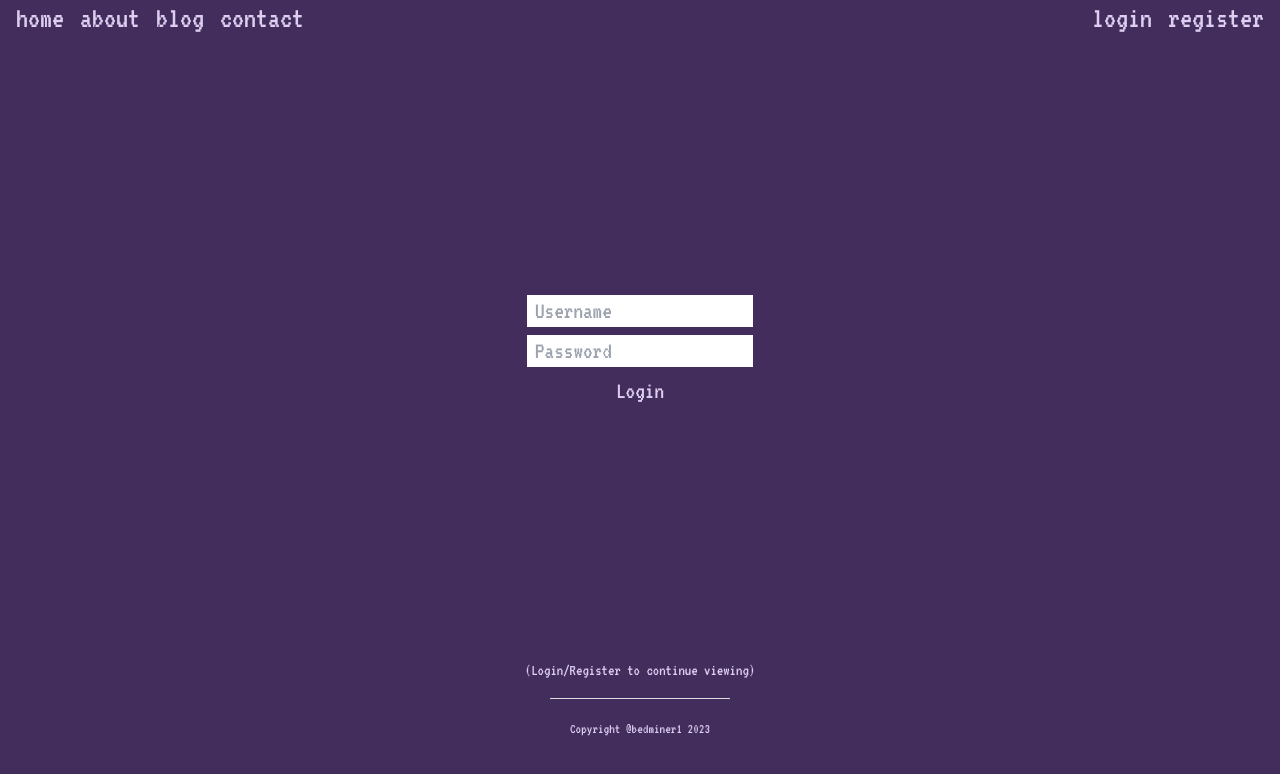
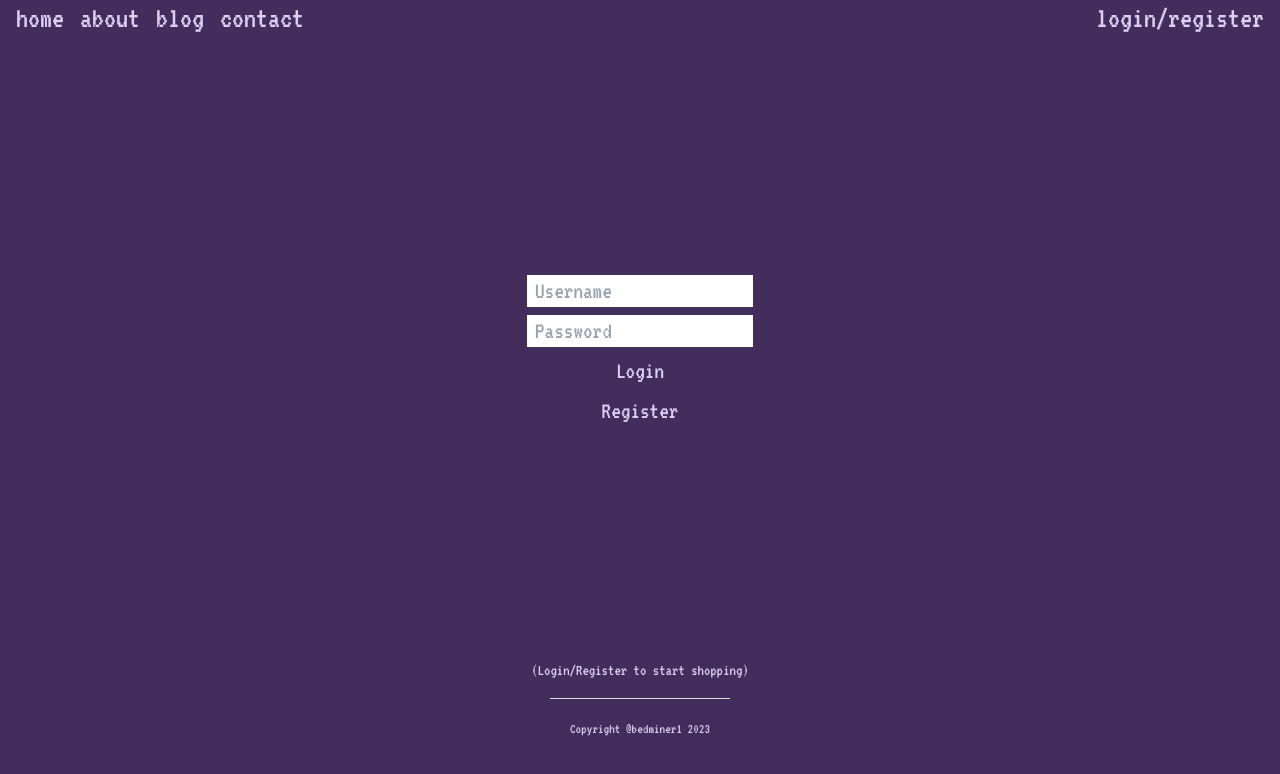
Before and after one commit to bedminer1/SVK_HOSTING_PT, a SvelteKit app in the folder my_app/: page /login in a window 1280 px wide. Shown: the top 774 px of the page. Built offline with nearby package versions, Linux system fonts and the light colour scheme.

Commit message:
learnt to use redirects after form actions eg redirect back to products page

```diff
--- a/my_app/src/routes/(auth)/+layout.svelte
+++ b/my_app/src/routes/(auth)/+layout.svelte
@@ -5,5 +5,5 @@
     pages to be grouped together with the same +layout file
     without affecting the url having to include /auth -->
     <slot />
-    <h1>(Login/Register to continue viewing) </h1>
+    <h1>(Login/Register to start shopping) </h1>
 </div>
--- a/my_app/src/routes/(auth)/login/+page.server.js
+++ b/my_app/src/routes/(auth)/login/+page.server.js
@@ -1,14 +1,34 @@
+import { fai, redirect } from "@sveltejs/kit";
+
 export const actions = {
-  default: async ({ request, cookies }) => {
+  login: async ({ request, cookies, url }) => {
     const data = await request.formData();
     const username = data.get("username");
     const password = data.get("password");
     if (!username || !password) {
-      return {
+      return fail(400, {
+        // returning username allows it to be captured
+        // even if form is invalid, username remains typed
+        // in textbox
+        username,
         message: "Missing username or password",
-      };
+      });
     }
     cookies.set("username", username, { path: "/" });
-    return { message: 'Logged in' }
+    throw redirect(303, url.searchParams.get('redirectTo') || '/');
+  },
+
+  register: async ({ request, cookies, url }) => {
+    const data = await request.formData();
+    const username = data.get("username");
+    const password = data.get("password");
+    if (!username || !password) {
+      return fail(400, {
+        username,
+        message: "Missing username or password",
+      });
+    }
+    cookies.set("username", username, { path: "/" });
+    throw redirect(303, url.searchParams.get('redirectTo') || '/');
   },
 };
--- a/my_app/src/routes/(auth)/login/+page.svelte
+++ b/my_app/src/routes/(auth)/login/+page.svelte
@@ -1,13 +1,17 @@
 <script>
+    import { page } from '$app/stores'
+
     export let form
+    const redirectTo = $page.url.searchParams.get('redirectTo') || '/'
 </script>
 
 
 <div class="flex items-center justify-center h-full text-2xl">
-    <form method="post" class="flex flex-col gap-2">
+    <form method="post" action="?/login&redirectTo={redirectTo}" class="flex flex-col gap-2">
         <p>{form?.message || ''}</p>
-        <input type="text" name="username" placeholder="Username" class="px-2 text-gray-700">
+        <input type="text" name="username" placeholder="Username" class="px-2 text-gray-700" value={form?.username ?? ''}>
         <input type="password" name="password" placeholder="Password" class="px-2 text-gray-700">
         <button type='submit'>Login</button>
+        <button formaction="?/register&redirectTo={redirectTo}">Register</button>
     </form>
 </div>
--- a/my_app/src/routes/(auth)/register/+page.svelte
+++ /dev/null
@@ -1 +0,0 @@
-<h1>Register</h1>
--- a/my_app/src/routes/+layout.svelte
+++ b/my_app/src/routes/+layout.svelte
@@ -18,8 +18,7 @@
 			<a href="/contact">contact</a>
 		</div>
 		<div class="flex gap-4">
-			<a href="/login">login</a>
-			<a href="/register">register</a>
+			<a href="/login">login/register</a>
 		</div>
 	</nav>
 	<div class="flex justify-center h-full">
--- a/my_app/src/routes/+page.js
+++ b/my_app/src/routes/+page.js
@@ -1,4 +1,4 @@
-export const load = () => {
+export const load = ({ cookies }) => {
     return {
         username: "bed"
     }
--- a/my_app/src/routes/products/+page.js
+++ b/my_app/src/routes/products/+page.js
@@ -1,10 +1,10 @@
 export const load = async ({ parent }) => {
   const parentData = await parent();
   const { username } = parentData;
-  const title = 'Featured Products'
-//   console.log(username);
+  const title = "Featured Products";
+  //   console.log(username);
   return {
     username,
-    title
+    title,
   };
 };
--- /dev/null
+++ b/my_app/src/routes/products/+page.server.js
@@ -0,0 +1,8 @@
+import { redirect } from "@sveltejs/kit";
+
+export const load = async ({ cookies, url }) => {
+  if (!cookies.get("username")) {
+    throw redirect(307, `/login?redirectTo=${url.pathname}`);
+  }
+  console.log("redirect error");
+};
```
